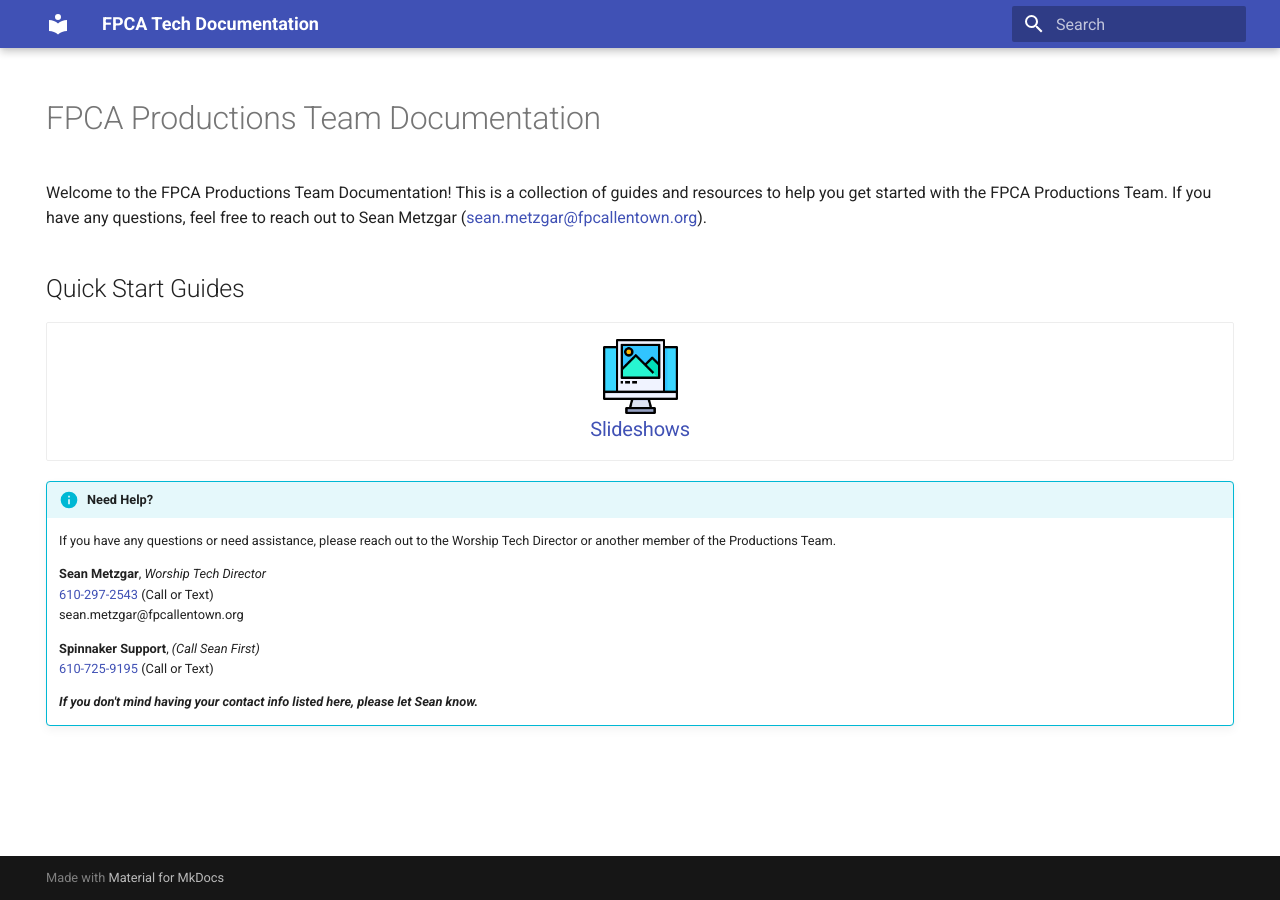
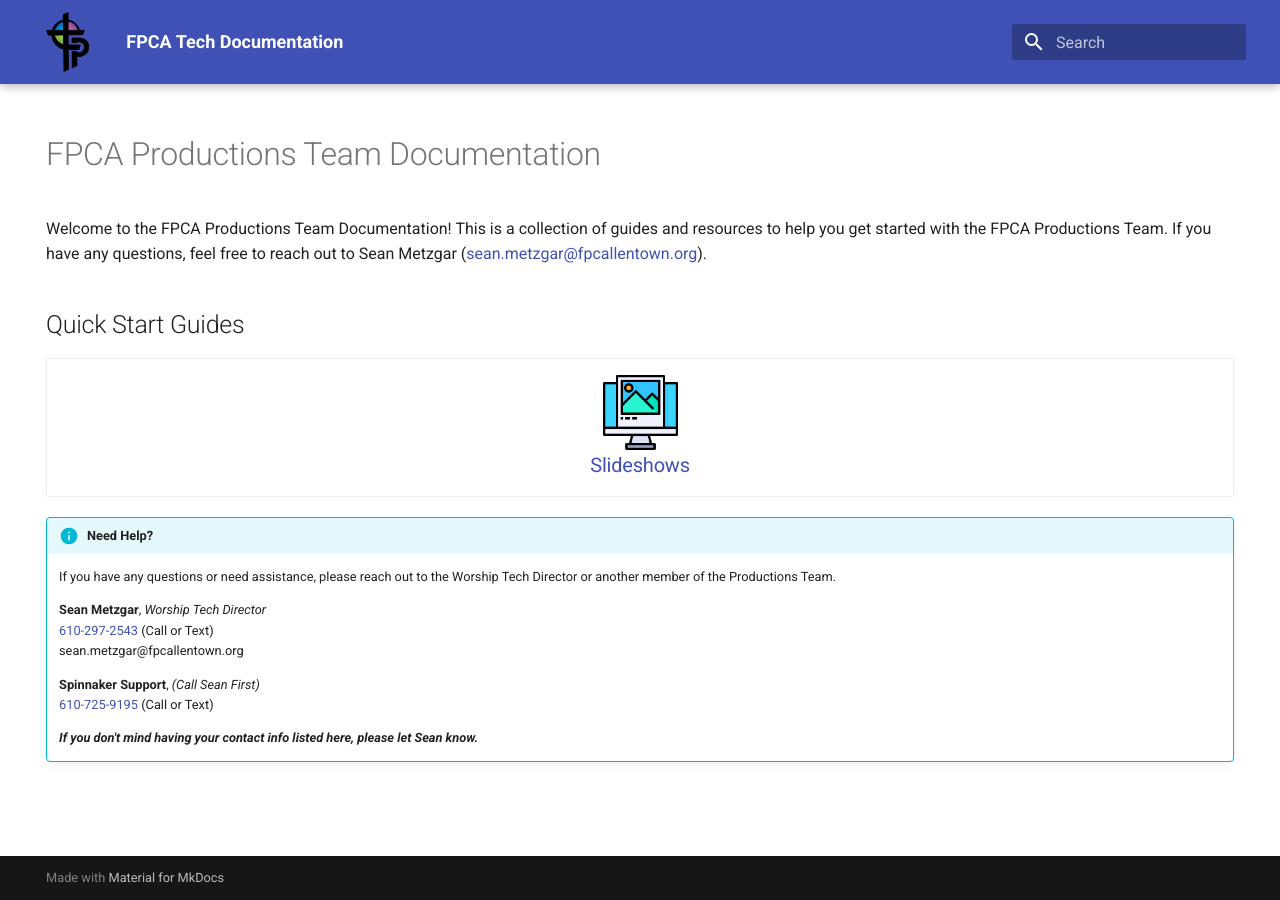
Before and after one commit to FPCA-Tech/documentation, an MkDocs documentation site: the page built from docs/index.md, in a window 1280 px wide. Built offline with MkDocs 1.6.1 and Material for MkDocs 9.7.7, drawn with Linux system fonts in a browser that asks for light colours.

Commit message:
Adds logo and removes snippets from TOC

```diff
--- /dev/null
+++ b/docs/css/styles.css
@@ -0,0 +1,3 @@
+.md-header__button.md-logo img, .md-header__button.md-logo svg {
+  height: 3rem;
+}
--- a/mkdocs.yml
+++ b/mkdocs.yml
@@ -1,10 +1,14 @@
 site_name: FPCA Tech Documentation
 site_url: https://docs.fpca.tech
+extra_css:
+  - css/styles.css
 theme:
   name: material
+  logo: images/branding/logo.png
   analytics: G-SC1MHSNN7X
   features:
     - toc.integrate
+
 markdown_extensions:
   - attr_list
   - md_in_html
@@ -13,6 +17,6 @@ markdown_extensions:
   - pymdownx.superfences
   - pymdownx.keys
   - pymdownx.snippets:
-      auto_append: ['snippets/need-help.md']
+      auto_append: ['.snippets/need-help.md']
       # base_path: ["."]  # for root of repo
       base_path: ['docs']
```
Also changed, not shown: docs/.snippets/need-help.md (renamed from docs/snippets/need-help.md), docs/images/branding/logo.png (added).
